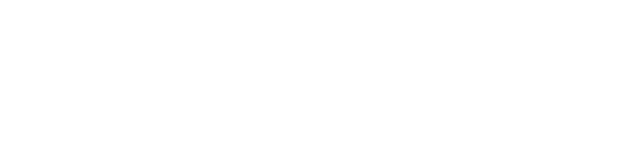
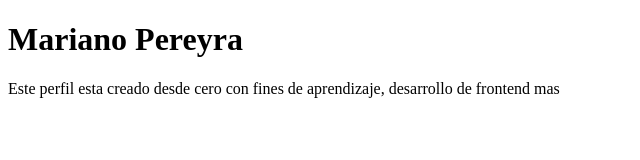
Before and after one commit to marianoskinoc/marianoskinoc, a plain HTML site: page index.html in a window 1280 px wide. Shown: the whole page, without its empty margins (0-640 px from the left). Drawn offline with Linux system fonts and the light colour scheme.

Commit message:
Primer Parrafo

```diff
--- a/index.html
+++ b/index.html
@@ -7,6 +7,9 @@
     <title>Mi Perfil</title>
 </head>
 <body>
-
+    <h1>Mariano Pereyra</h1>
+    <p>Este perfil esta creado desde cero con fines de aprendizaje,
+        desarrollo de frontend mas
+    </p>
 </body>
 </html>
```
